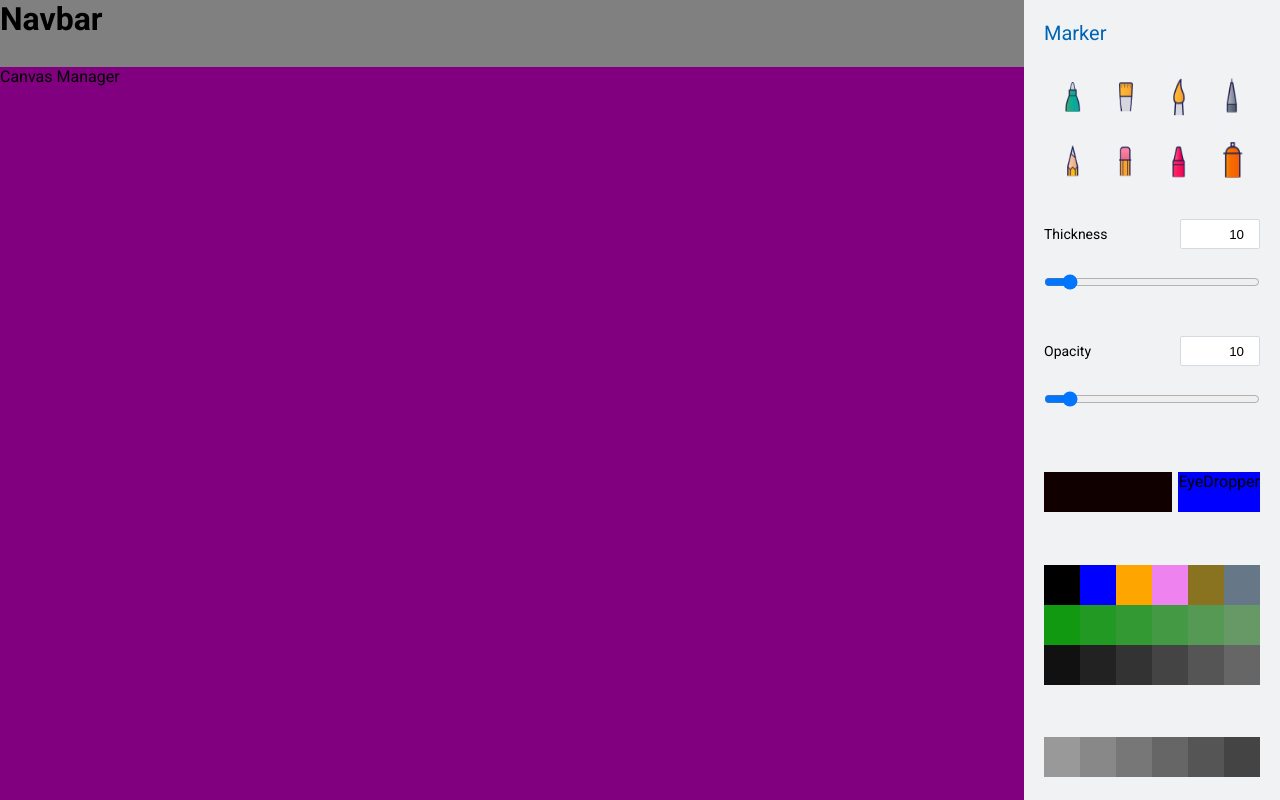
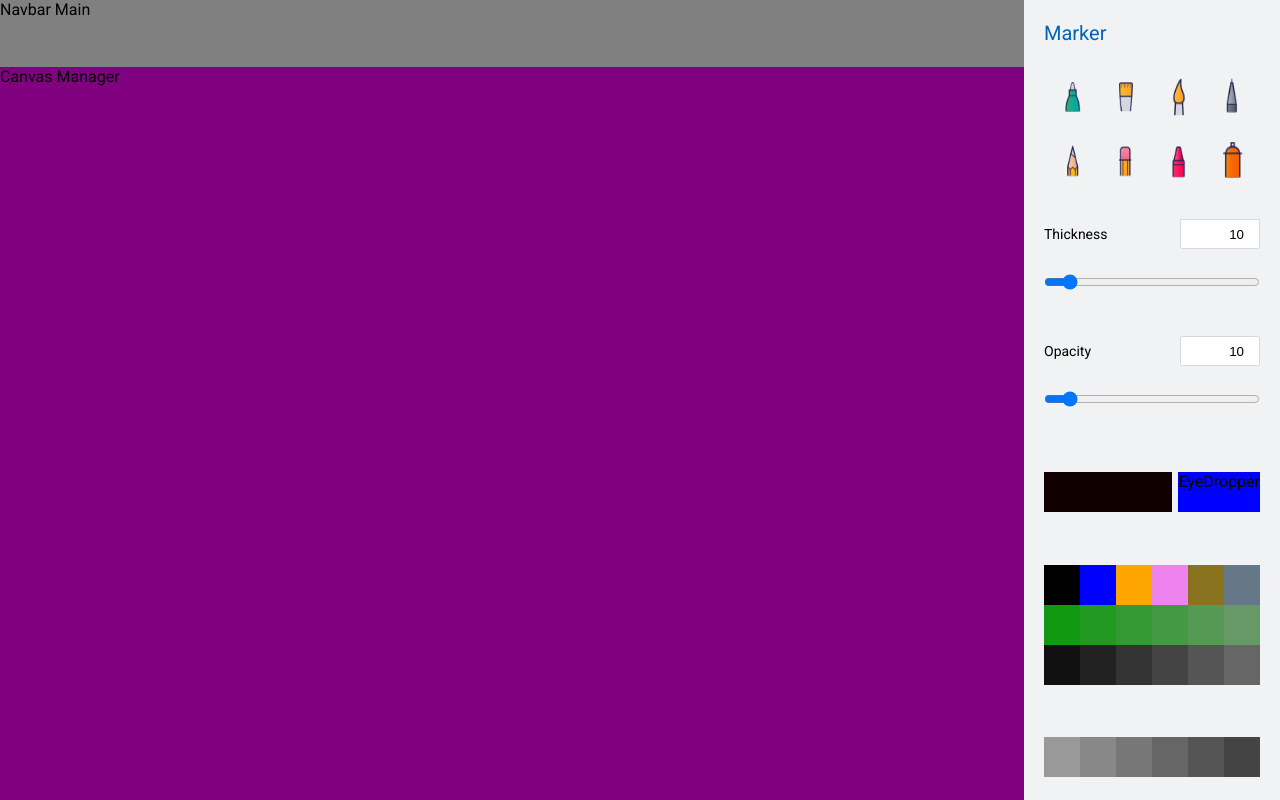
Before and after one commit to MHammadYou/paint-clone, a React (Vite) app: page / in a window 1280 px wide. Built offline with nearby package versions, Linux system fonts and the light colour scheme; the HTML template or start-up script is replaced by a standard one.

Commit message:
Added NavbarMain component

```diff
--- a/src/components/NavBar.js
+++ b/src/components/NavBar.js
@@ -1,9 +1,10 @@
 import React from "react";
+import { NavbarMain } from "./navbar/index";
 
 function NavBar() {
   return (
     <div style={{ backgroundColor: "grey" }} className={"navbar"}>
-      <h1>Navbar</h1>
+      <NavbarMain />
     </div>
   );
 }
--- /dev/null
+++ b/src/components/navbar/NavbarMain.js
@@ -0,0 +1,10 @@
+import React from "react";
+
+
+export default function NavbarMain() {
+  return (
+    <div>
+      Navbar Main
+    </div>
+  )
+}
--- /dev/null
+++ b/src/components/navbar/index.js
@@ -0,0 +1 @@
+export { default as NavbarMain } from "./NavbarMain";
```
